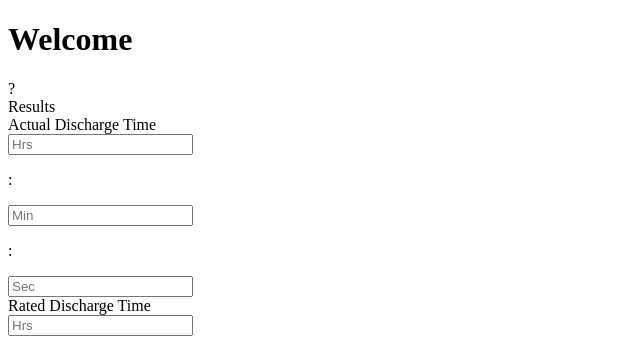
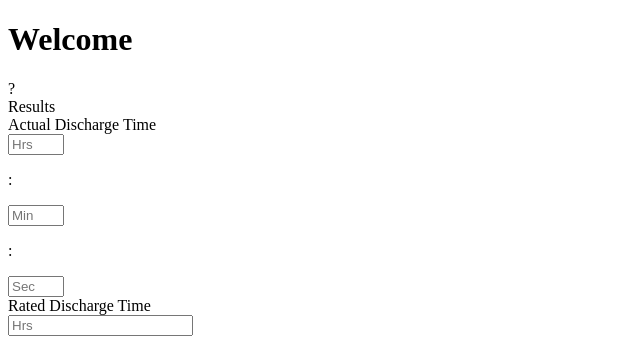
Before and after one commit to ReaganCuthbert/battery-calculation-app, a React app: page /time-adjust in a window 1280 px wide. Shown: the top 347 px of the page, without its empty margins (0-640 px from the left). Built offline with nearby package versions, Linux system fonts and the light colour scheme; the HTML template or start-up script is replaced by a standard one.

Commit message:
adding input functionality

```diff
--- a/frontend/src/components/calculators/Float.js
+++ b/frontend/src/components/calculators/Float.js
@@ -9,19 +9,19 @@
           {/*Published Discharge Current*/}
           <label>Recommended Cell Voltage</label>
           <div className="single-inputs">
-            <input className="current-and-cells-input" type="text" placeholder="Volts" />
+            <input className="current-and-cells-input" type="number" placeholder="Volts" maxlength="3" />
           </div>
 
           {/*Published Discharge Current*/}
           <label>Number of Cells</label>
           <div className="single-inputs">
-            <input className="current-and-cells-input" type="text" placeholder="Cells" />
+            <input className="current-and-cells-input" type="number" placeholder="Cells" maxlength="3" />
           </div>
 
           {/*Temperature*/}
           <label>Average Temperature</label>
           <div className="single-inputs">
-            <input className="time-and-temp-input" type="text" placeholder="°F" />
+            <input className="time-and-temp-input" type="number" placeholder="°F" maxlength="3" />
           </div>
         </form>
       </div>
--- a/frontend/src/components/calculators/Load.js
+++ b/frontend/src/components/calculators/Load.js
@@ -18,13 +18,13 @@
           {/*Published Discharge Current*/}
           <label>Published Discharge Current</label>
           <div className="single-inputs">
-            <input className="current-and-cells-input" type="text" placeholder="Amps" />
+            <input className="current-and-cells-input" type="number" placeholder="Amps" maxlength="3" />
           </div>
 
           {/*Temperature*/}
           <label>Temperature</label>
           <div className="single-inputs">
-            <input className="time-and-temp-input" type="text" placeholder="°F" />
+            <input className="time-and-temp-input" type="number" placeholder="°F" maxlength="3" />
           </div>
         </form>
       </div>
--- a/frontend/src/components/calculators/TimeAdjust.js
+++ b/frontend/src/components/calculators/TimeAdjust.js
@@ -1,6 +1,54 @@
 import React, { Component } from 'react';
 
 export default class TimeAdjust extends Component {
+  constructor(props) {
+    super(props);
+
+    this.inputChange = this.inputChange.bind(this);
+    this.calculate = this.calculate.bind(this);
+  }
+
+  inputChange(e) {
+    const references = Object.keys(this.refs);
+
+    for(let i = 0; i < references.length; i++) {
+      let inputBox = this.refs[references[i]], nextInput = this.refs[references[i + 1]];
+
+      //runs if correct inputBox.
+      if(inputBox === e.target) {
+
+        //removes inputted number if it's greater than expected length.
+        if(inputBox.value.length > inputBox.maxLength) {
+          inputBox.value = inputBox.value.substring(0, inputBox.value.length -1);
+        }
+
+        //runs if Input Box's length is the same as its requested maxlength.
+        if(inputBox.value.length === inputBox.maxLength) {
+
+          //runs if an input box comes after currently focused input box.
+          if(nextInput) {
+            nextInput.focus();
+            break;
+          }
+
+          this.calculate();
+          break;
+        }
+      }
+    }
+  }
+
+  calculate() {
+    const references = Object.keys(this.refs);
+
+    //checks to see which input boxes have values
+    const refsWithValues = references.filter(ref => this.refs[ref].value);
+
+    if(references.length === refsWithValues.length) console.log("let's calculate");
+
+    else console.log('all input boxes must have values');
+  }
+
   render() {
     return (
       <div className="time-adjust">
@@ -9,27 +57,27 @@
           {/*Actual Discharge Time*/}
           <label>Actual Discharge Time</label>
           <div className="discharge-times">
-            <input className="time-and-temp-input" type="text" placeholder="Hrs" />
+            <input onChange={this.inputChange} ref="adtHour" className="time-and-temp-input" type="number" placeholder="Hrs" maxLength="2" min="0" max="24" />
             <p className="time-colons">:</p>
-            <input className="time-and-temp-input" type="text" placeholder="Min" />
+            <input onChange={this.inputChange} className="time-and-temp-input" ref="adtMin" type="number" placeholder="Min" min="0" max="59" maxLength="2" />
             <p className="time-colons">:</p>
-            <input className="time-and-temp-input" type="text" placeholder="Sec" />
+            <input onChange={this.inputChange} className="time-and-temp-input" ref="adtSec" type="number" placeholder="Sec" min="0" max="59" maxLength="2" />
           </div>
 
           {/*Rated Discharge Time*/}
           <label>Rated Discharge Time</label>
           <div className="discharge-times">
-            <input className="time-and-temp-input" type="text" placeholder="Hrs" />
+            <input onChange={this.inputChange} className="time-and-temp-input" ref="rdtHour" type="number" placeholder="Hrs" maxLength="2"  />
             <p className="time-colons">:</p>
-            <input className="time-and-temp-input" type="text" placeholder="Min" />
+            <input onChange={this.inputChange} className="time-and-temp-input" ref="rdtMin" type="number" placeholder="Min" maxLength="2"  />
             <p className="time-colons">:</p>
-            <input className="time-and-temp-input" type="text" placeholder="Sec" />
+            <input onChange={this.inputChange} className="time-and-temp-input" ref="rdtSec" type="number" placeholder="Sec" maxLength="2"  />
           </div>
 
           {/*Temperature*/}
           <label>Temperature</label>
           <div className="single-inputs">
-            <input className="time-and-temp-input" type="text" placeholder="°F" />
+            <input onChange={this.inputChange} className="time-and-temp-input" ref="temp" type="number" placeholder="°F" maxLength="3"  />
           </div>
         </form>
       </div>
```
Also changed, not shown: 1 other file (tests, documents, lock files or other folders).
